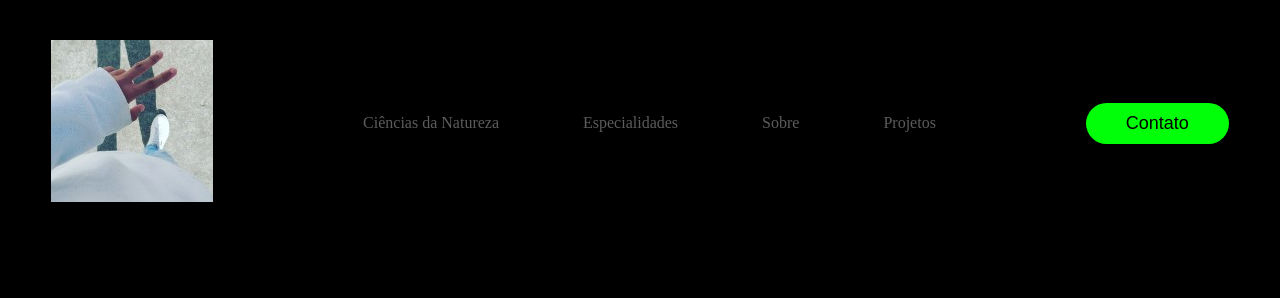
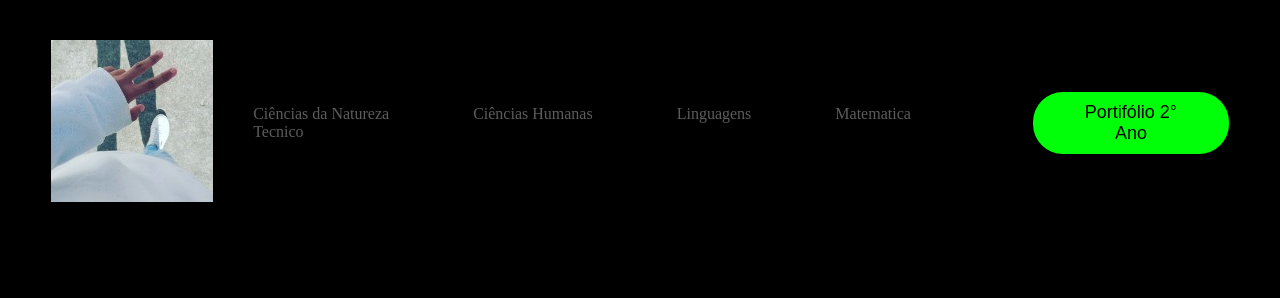
Before and after one commit to felipepontes07/Portifolio-3, a plain HTML site: page index.html in a window 1280 px wide. Shown: the top 298 px of the page. Drawn offline with nearby package versions, Linux system fonts and the light colour scheme.

Commit message:
atividades

```diff
--- a/index.html
+++ b/index.html
@@ -22,15 +22,16 @@
         <nav class="menu-desktop">
             <ul>
                 <li><a href="https://www.canva.com/design/DAGBZrxQPI0/lvvlNsYO7vuRO976r_6Q-A/edit?utm_content=DAGBZrxQPI0&utm_campaign=designshare&utm_medium=link2&utm_source=sharebutton">Ciências da Natureza</a></li>
-                <li><a href="#">Especialidades</a></li>
-                <li><a href="#">Sobre</a></li>
-                <li><a href="#">Projetos</a></li>
+                <li><a href="https://www.canva.com/design/DAGBd1KBbaU/FMPWEb4WEqw7dV-QMOYnWw/edit?utm_content=DAGBd1KBbaU&utm_campaign=designshare&utm_medium=link2&utm_source=sharebutton">Ciências Humanas</a></li>
+                <li><a href="https://www.canva.com/design/DAGBd_CpA9U/KAe5I2TzyTYx89Br6E1_9w/edit?utm_content=DAGBd_CpA9U&utm_campaign=designshare&utm_medium=link2&utm_source=sharebutton">Linguagens</a></li>
+                <li><a href="https://www.canva.com/design/DAGBd3TmIPc/TzvMs-8vvcbPbcy-kvnVlQ/edit?utm_content=DAGBd3TmIPc&utm_campaign=designshare&utm_medium=link2&utm_source=sharebutton">Matematica</a></li>
+                <li><a href="https://www.canva.com/design/DAGBdyFF-UU/fFeqKN-Wabmu6tPye-ynrQ/edit?utm_content=DAGBdyFF-UU&utm_campaign=designshare&utm_medium=link2&utm_source=sharebutton">Tecnico</a></li>
             </ul>
         </nav>
 
         <div class="contato">
-            <a href="#">
-                <button>Contato</button>
+            <a href="https://www.canva.com/design/DAFfLkl9pvI/66iou5tIiIzGP8hCrncAGQ/edit?utm_content=DAFfLkl9pvI&utm_campaign=designshare&utm_medium=link2&utm_source=sharebutton">
+                <button>Portifólio 2° Ano</button>
             </a>
         </div><!--contato-->
     </div><!--interface-->
```
